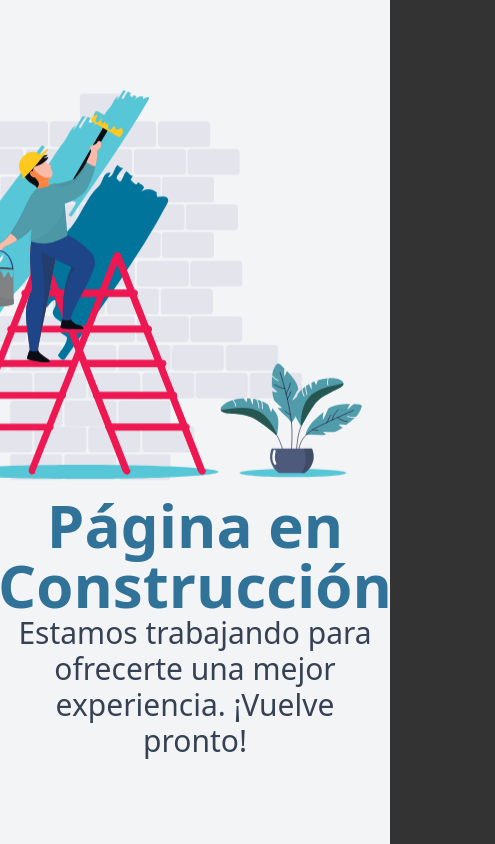
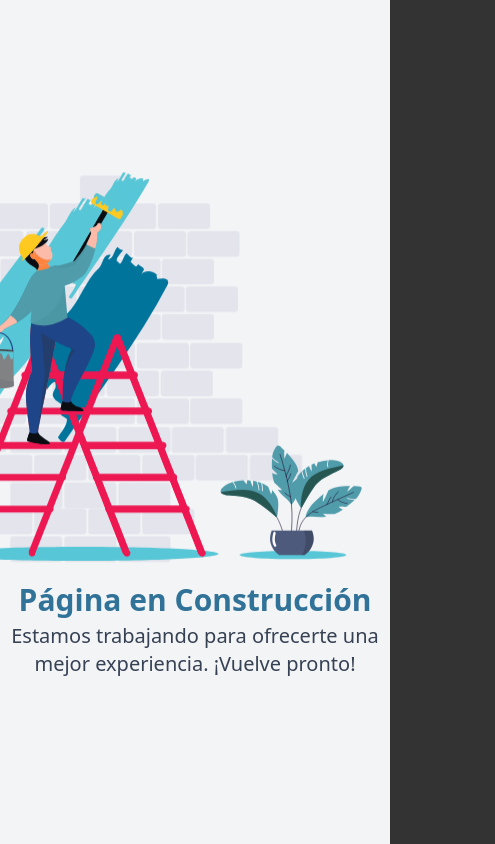
Before and after one commit to srlsrx/MichisApp, a React (Vite) app: page /adopt in a window 390 px wide. Shown: the whole page, 495 px wide, since content can reach past the window. Built offline with nearby package versions, Linux system fonts and the light colour scheme.

Commit message:
fix responsive on adopt component

```diff
--- a/src/pages/Adopt/Adopt.jsx
+++ b/src/pages/Adopt/Adopt.jsx
@@ -4,10 +4,10 @@ import constructionAnimation from "../../assets/construction-animation.json";
 
 const Adopt = () => {
   return (
-    <div className="flex flex-col items-center justify-center h-screen text-center bg-gray-100 w-full">
+    <div className="flex flex-col items-center justify-center h-screen text-center bg-gray-100 w-full overflow-hidden">
       <Lottie animationData={constructionAnimation} className="w-[600px] mb-[-90px] mt-[-100px]" />
-      <h1 className="text-6xl font-bold text-[#317298]">Página en Construcción</h1>
-      <p className="text-3xl text-gray-700 max-w-[600px]">
+      <h1 className="text-[30px] font-bold text-[#317298] md:text-5xl lg:text-7xl">Página en Construcción</h1>
+      <p className="text-xl mt-0 text-gray-700 max-w-[600px] md:text-3xl lg:text-4xl lg:mt-4">
         Estamos trabajando para ofrecerte una mejor experiencia. ¡Vuelve pronto!
       </p>
     </div>
```
